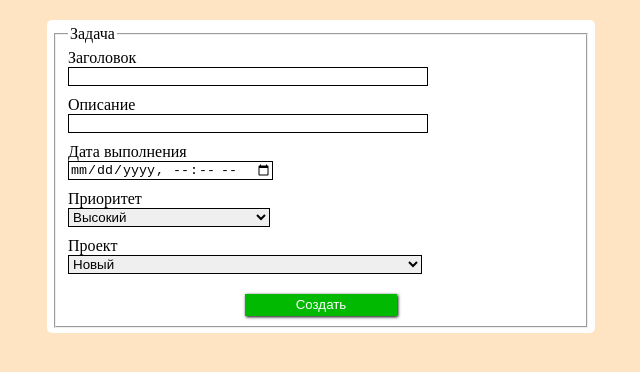
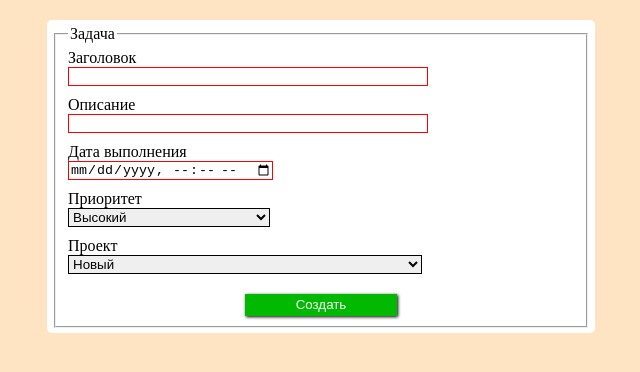
Before and after one commit to NightSquad/todo, a website: page index.html in a window 1280 px wide. Shown: the whole page, without its empty margins (319-959 px from the left). Drawn offline with Linux system fonts and the light colour scheme.

Commit message:
inputs required

```diff
--- a/index.html
+++ b/index.html
@@ -13,9 +13,9 @@
         <form action="#" id="forma" name="myForm">
             <fieldset class="addTask">
                 <legend>Задача</legend>
-                <label for="task__title">Заголовок</label><input id='task__title'type="text" class="addTaskInput">
-                <label for="task__description">Описание</label><input id='task__description' type="text" class="addTaskInput">
-                <label for="taskDate">Дата выполнения</label><input id='taskDate' type="datetime-local" class="addTaskInput"  min="2017-06-01T08:30" max="2023-06-30T16:30">
+                <label for="task__title">Заголовок</label><input required id='task__title'type="text" class="addTaskInput">
+                <label for="task__description">Описание</label><input required id='task__description' type="text" class="addTaskInput">
+                <label for="taskDate">Дата выполнения</label><input required id='taskDate' type="datetime-local" class="addTaskInput"  min="2017-06-01T08:30" max="2023-06-30T16:30">
                 <label for="taskPriority">Приоритет</label><select name="taskPriority" id="taskPriority" class="addTaskInput">
                     <option value="high">Высокий</option>
                     <option value="medium">Средний</option>
--- a/main.js
+++ b/main.js
@@ -153,7 +153,7 @@ class todoItem {
         taskDescription.value = this._description;
         taskDescription.className = 'taskDescription';
         taskDescription.addEventListener('blur', (e) => {
-            this.description = e.currentTarget.value
+            this.description = e.currentTaret.value
             localStorage.setItem(0, JSON.stringify(projects))
         })
 
--- a/style.css
+++ b/style.css
@@ -38,6 +38,10 @@ body {
 
 .rotate {
     transform: rotate(90deg);
+}
+
+input:invalid {
+    border: 1px solid red;
 }
 
 .displaynone {
```
